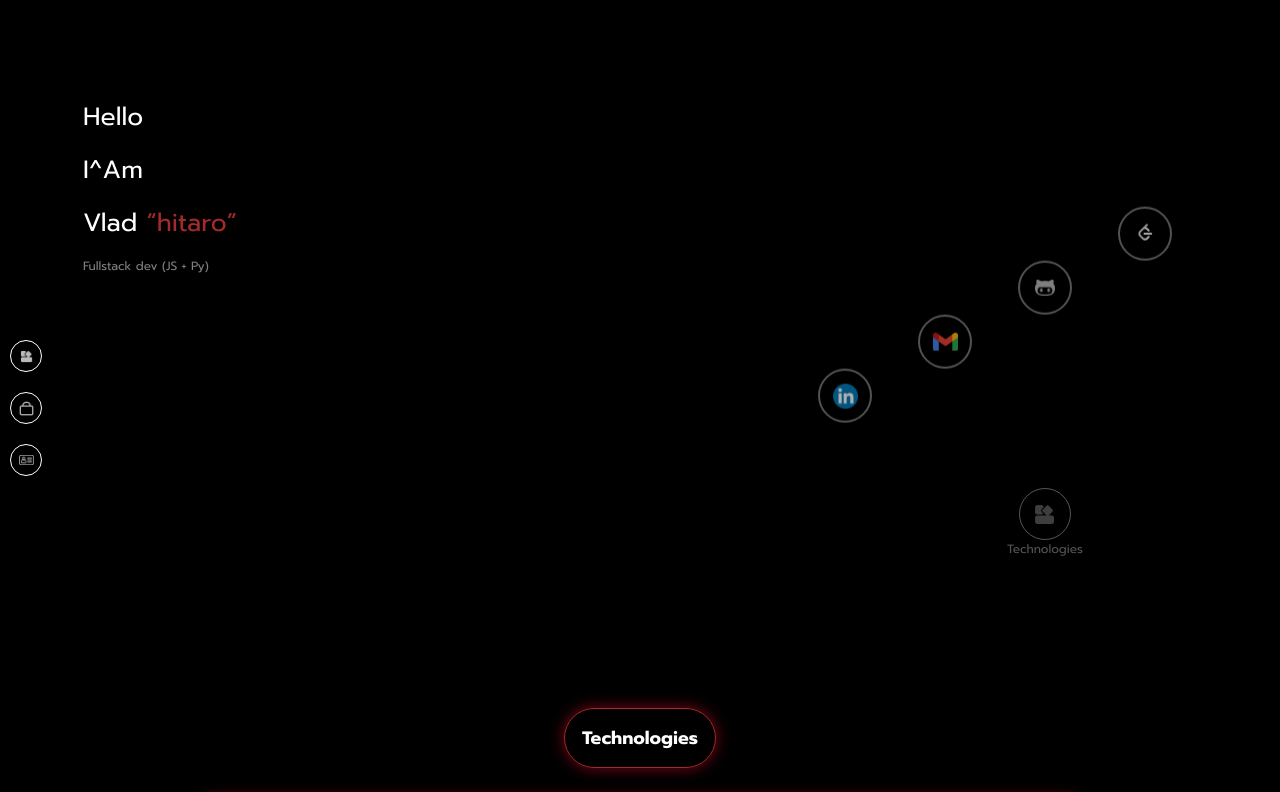
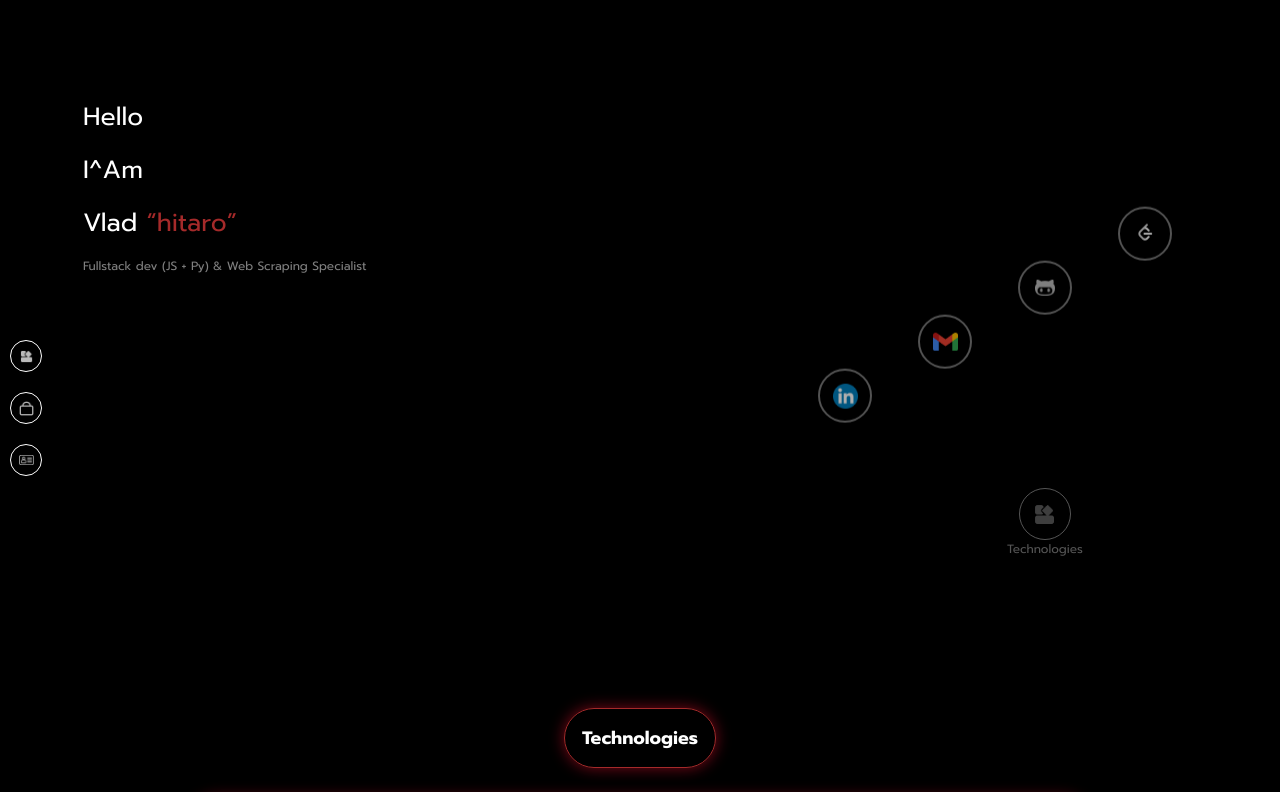
Before and after one commit to hitaro2k/hitaro-cv, a plain HTML site: page index.html in a window 1280 px wide. Shown: the top 792 px of the page. Drawn offline with Linux system fonts and the light colour scheme.

Commit message:
add prof

```diff
--- a/index.html
+++ b/index.html
@@ -33,7 +33,7 @@
                         <div class="title">Hello</div>
                         <div class="title">I^Am</div>
                         <div class="title">Vlad <span style="color: brown;">“hitaro”</span></div>
-                        <div class="subtitle">Fullstack dev (JS + Py) </div>
+                        <div class="subtitle">Fullstack dev (JS + Py) & Web Scraping Specialist</div>
                       </div>
                 </div>
                 <div class="right">
```
